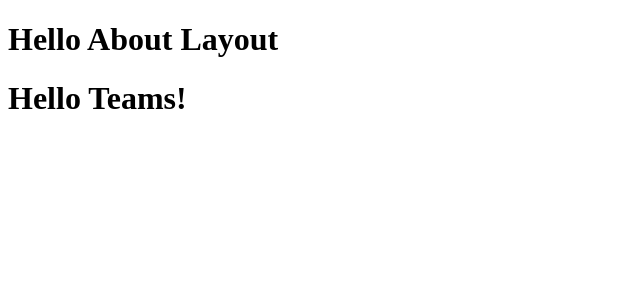
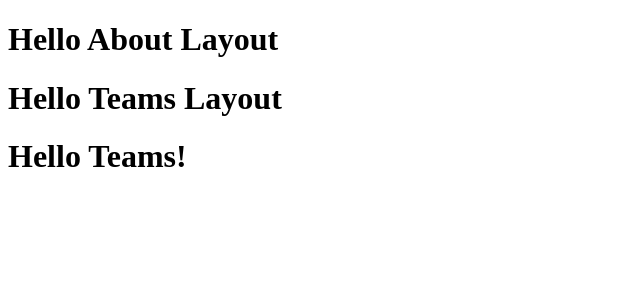
Before and after one commit to sumitbasu116/next_app_part_two, a Next.js app: page /about/teams in a window 1280 px wide. Shown: the top 300 px of the page, without its empty margins (0-640 px from the left). Built offline with nearby package versions, Linux system fonts and the light colour scheme.

Commit message:
nested layout for teams

```diff
--- a/app/about/layout.js
+++ b/app/about/layout.js
@@ -3,8 +3,11 @@ function AboutLayout({children}){
 
   return(
     <html>
+
+      <body>
         <h1>Hello About Layout</h1>
-      <body>{children}</body>
+        {children}
+        </body>
     </html>
   );
 };
--- /dev/null
+++ b/app/about/teams/layout.jsx
@@ -0,0 +1,14 @@
+
+function TeamsLayout({ children }) {
+
+    return (
+        <html>
+
+            <body>
+                <h1>Hello Teams Layout</h1>
+                {children}
+            </body>
+        </html>
+    );
+};
+export default TeamsLayout;
```
